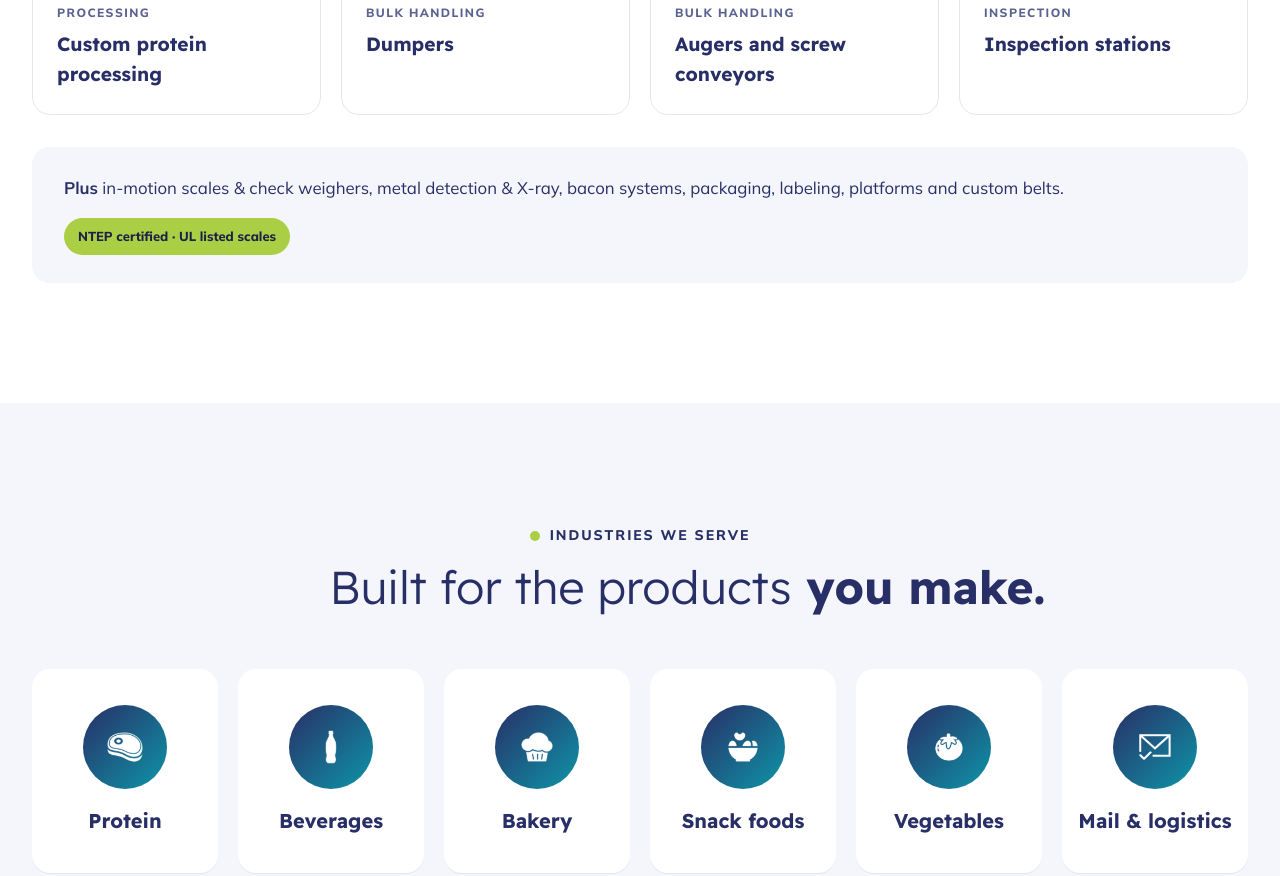
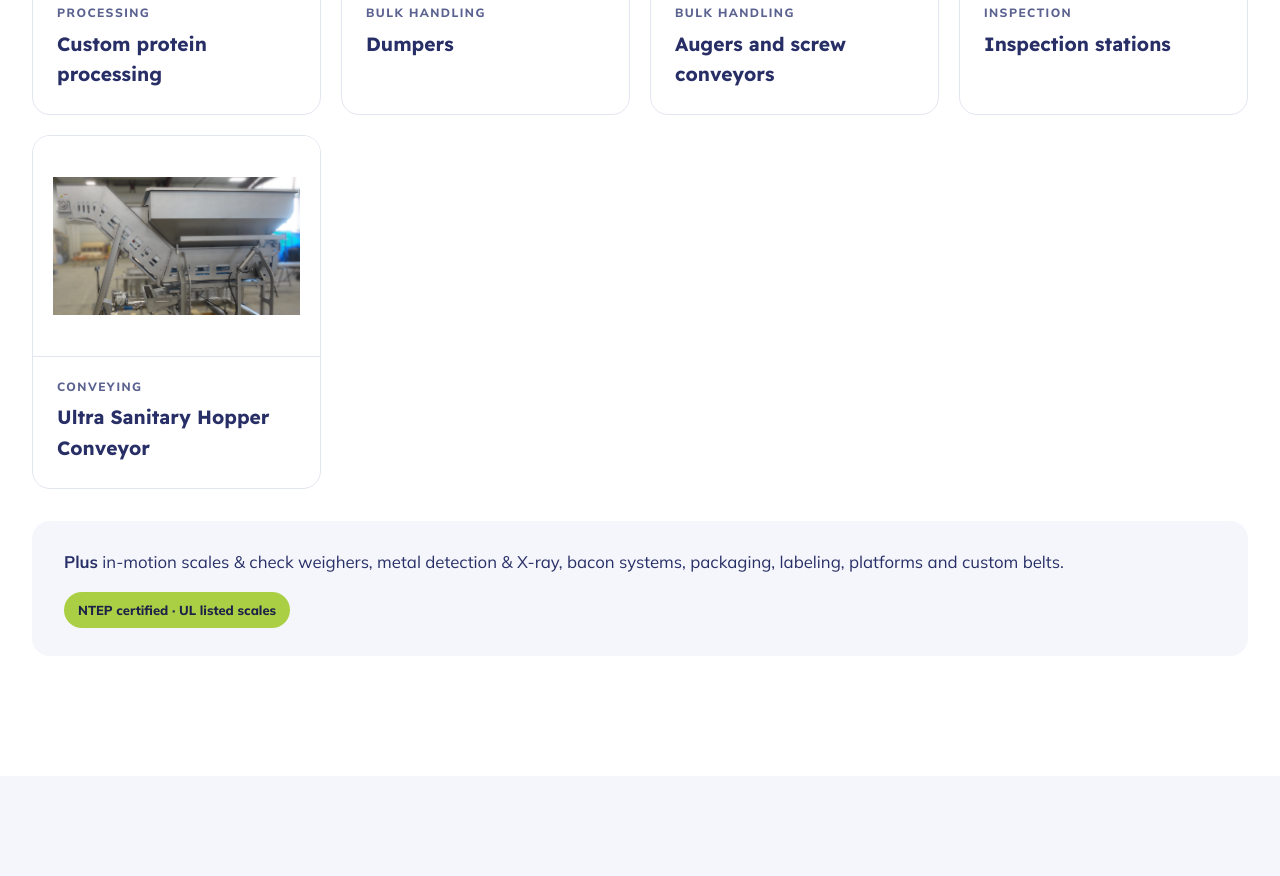
Before and after one commit to Spotlight-Media-Fargo/friesens-inc-website, a plain HTML site: page index.html in a window 1280 px wide. Shown: the part 3814-4690 px from the top of the page. Drawn offline with Linux system fonts and the light colour scheme.

Commit message:
Add ultra sanitary hopper conveyor card

```diff
--- a/index.html
+++ b/index.html
@@ -140,6 +140,7 @@ a{color:#282F66}a:hover{color:#1a1f47}
 <article style="border: 1px solid #e2e6f0; border-radius: 18px; overflow: hidden; background: #ffffff"><div style="height: 220px; background: #ffffff; display: flex; align-items: center; justify-content: center; padding: 20px; box-sizing: border-box"><img src="./assets/dc2cdda5431550b5f8a228f32b71120e.jpg" alt="Dumper" style="max-width: 100%; max-height: 100%; object-fit: contain; display: block"></div><div style="padding: 20px 24px 24px; border-top: 1px solid #e2e6f0"><p style="margin: 0; font-size: 12px; font-weight: 800; letter-spacing: 0.12em; text-transform: uppercase; color: #5b6290">Bulk handling</p><h3 style="margin: 6px 0 0; font-family: 'Readex Pro', sans-serif; font-weight: 700; font-size: 1.2rem; color: #282F66">Dumpers</h3></div></article>
 <article style="border: 1px solid #e2e6f0; border-radius: 18px; overflow: hidden; background: #ffffff"><div style="height: 220px; background: #ffffff; display: flex; align-items: center; justify-content: center; padding: 20px; box-sizing: border-box"><img src="./assets/534174ec45a9ef37d22b2ddf95ccb1c2.jpg" alt="Augers and screw conveyors" style="max-width: 100%; max-height: 100%; object-fit: contain; display: block"></div><div style="padding: 20px 24px 24px; border-top: 1px solid #e2e6f0"><p style="margin: 0; font-size: 12px; font-weight: 800; letter-spacing: 0.12em; text-transform: uppercase; color: #5b6290">Bulk handling</p><h3 style="margin: 6px 0 0; font-family: 'Readex Pro', sans-serif; font-weight: 700; font-size: 1.2rem; color: #282F66">Augers and screw conveyors</h3></div></article>
 <article style="border: 1px solid #e2e6f0; border-radius: 18px; overflow: hidden; background: #ffffff"><div style="height: 220px; background: #ffffff; display: flex; align-items: center; justify-content: center; padding: 20px; box-sizing: border-box"><img src="./assets/3187e63a925943d99ab60d3bec686664.jpg" alt="Inspection station" style="max-width: 100%; max-height: 100%; object-fit: contain; display: block"></div><div style="padding: 20px 24px 24px; border-top: 1px solid #e2e6f0"><p style="margin: 0; font-size: 12px; font-weight: 800; letter-spacing: 0.12em; text-transform: uppercase; color: #5b6290">Inspection</p><h3 style="margin: 6px 0 0; font-family: 'Readex Pro', sans-serif; font-weight: 700; font-size: 1.2rem; color: #282F66">Inspection stations</h3></div></article>
+<article style="border: 1px solid #e2e6f0; border-radius: 18px; overflow: hidden; background: #ffffff"><div style="height: 220px; background: #ffffff; display: flex; align-items: center; justify-content: center; padding: 20px; box-sizing: border-box"><img src="./assets/ultra-sanitary-hopper-conveyor.jpg" alt="Ultra Sanitary Hopper Conveyor" style="max-width: 100%; max-height: 100%; object-fit: contain; display: block"></div><div style="padding: 20px 24px 24px; border-top: 1px solid #e2e6f0"><p style="margin: 0; font-size: 12px; font-weight: 800; letter-spacing: 0.12em; text-transform: uppercase; color: #5b6290">Conveying</p><h3 style="margin: 6px 0 0; font-family: 'Readex Pro', sans-serif; font-weight: 700; font-size: 1.2rem; color: #282F66">Ultra Sanitary Hopper Conveyor</h3></div></article>
 </div>
 <div style="margin-top: 32px; background: #f4f6fb; border-radius: 18px; padding: 28px 32px; display: flex; flex-wrap: wrap; align-items: center; justify-content: space-between; gap: 16px">
 <p style="margin: 0; font-size: 1.05rem; color: #282F66"><strong>Plus</strong> in-motion scales &amp; check weighers, metal detection &amp; X-ray, bacon systems, packaging, labeling, platforms and custom belts.</p>
```
Also changed, not shown: assets/ultra-sanitary-hopper-conveyor.jpg (added).
